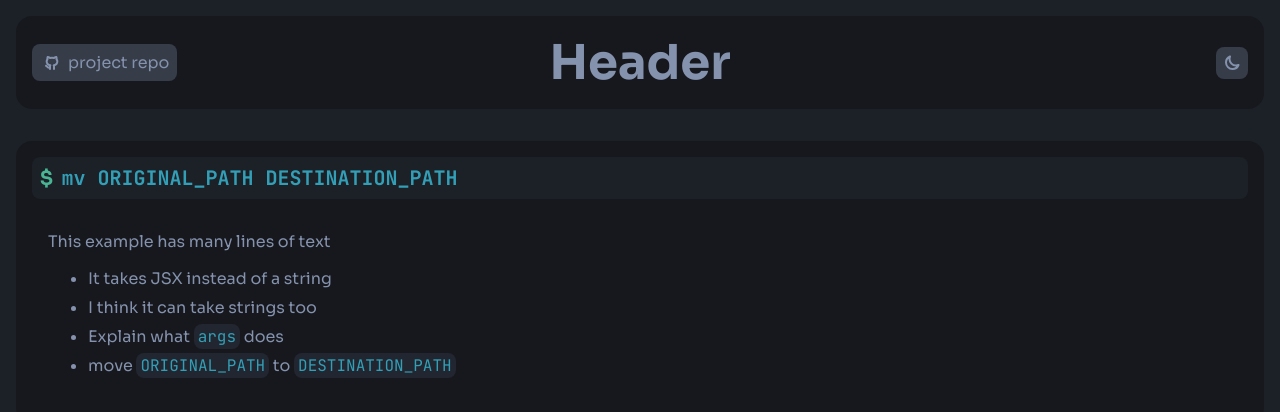
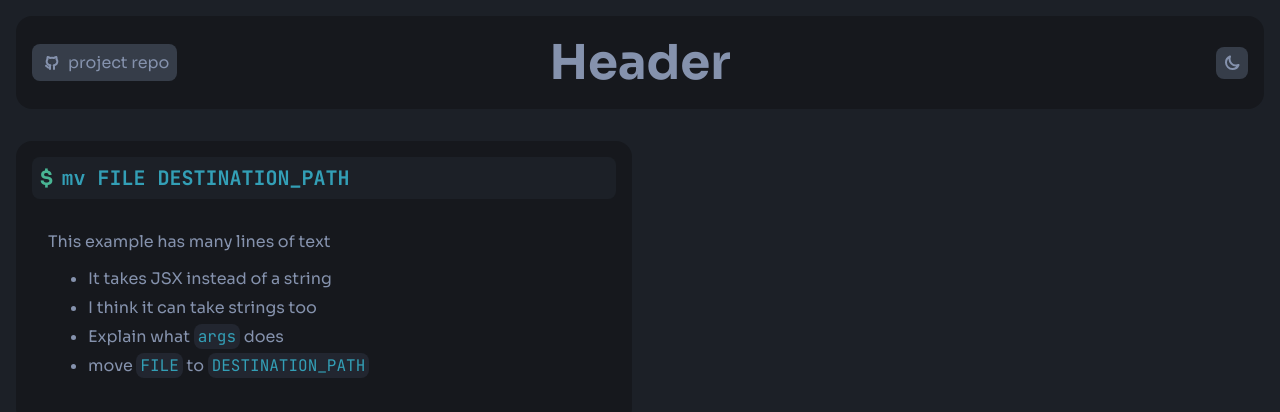
Before and after one commit to SoupCat-Py/zshcheatsheet, a React (Vite) app: page / in a window 1280 px wide. Shown: the top 412 px of the page. Built offline with nearby package versions, Linux system fonts and the light colour scheme.

Commit message:
trying out display-grid for this
idk if i'll ust it in the end bc of headers

```diff
--- a/src/components/CardContainer.tsx
+++ b/src/components/CardContainer.tsx
@@ -1,11 +1,13 @@
 import Card from "./Card";
 import CodeSnippet from "./CodeSnippet";
+import styles from "../styles/CardContainer.module.css";
 
 export default function CardContainer() {
   return (
-    <div className="d-flex flex-col g1">
+    <div className={`d-grid g1 ${styles.container}`}>
+
       <Card
-        command="mv ORIGINAL_PATH DESTINATION_PATH"
+        command="mv FILE DESTINATION_PATH"
         description={
           <>
             This example has many lines of text
@@ -13,12 +15,18 @@ export default function CardContainer() {
             <ul>
               <li>It takes JSX instead of a string</li>
               <li>I think it can take strings too</li>
-              <li>Explain what <CodeSnippet i="args"/> does</li>
-              <li>move <CodeSnippet i="ORIGINAL_PATH"/> to <CodeSnippet i="DESTINATION_PATH"/></li>
+              <li>
+                Explain what <CodeSnippet i="args" /> does
+              </li>
+              <li>
+                move <CodeSnippet i="FILE" /> to{" "}
+                <CodeSnippet i="DESTINATION_PATH" />
+              </li>
             </ul>
           </>
         }
       />
+
     </div>
   );
 }
--- /dev/null
+++ b/src/styles/CardContainer.module.css
@@ -0,0 +1,4 @@
+.container {
+  width: 100%;
+  grid-template-columns: 1fr 1fr;
+}
```
